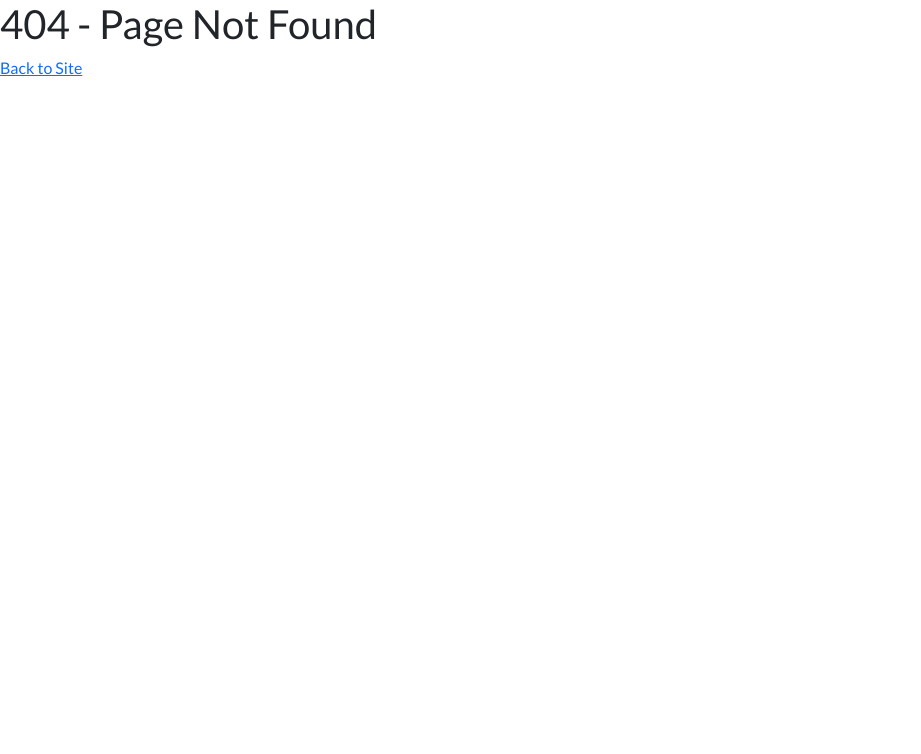
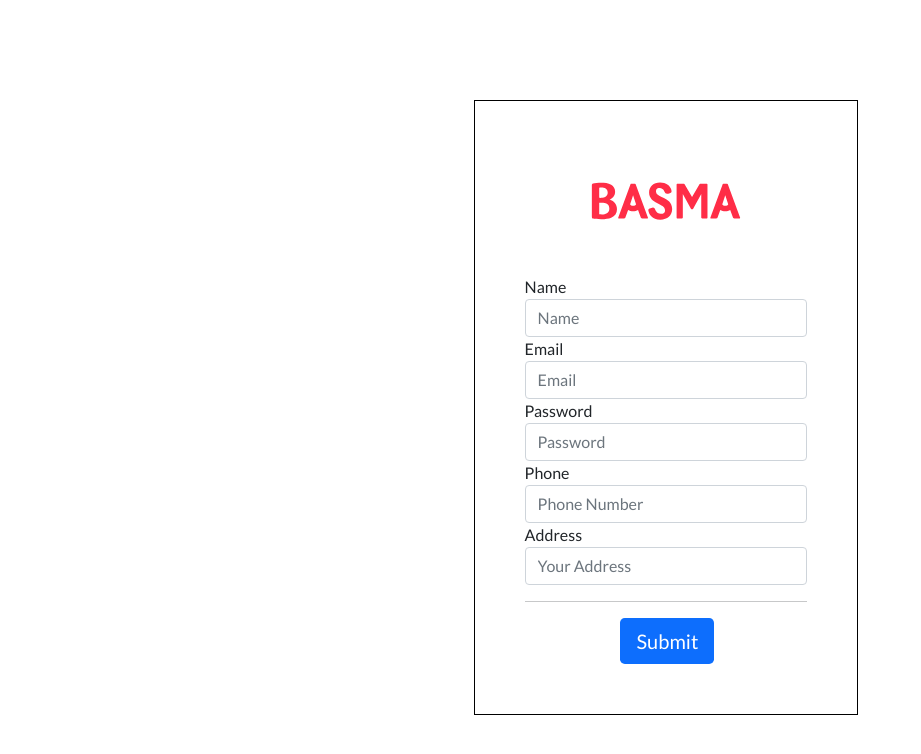
Before and after one commit to ElieAzar-Algo/Basma.com-ReactJs, a React (Create React App) app: page / in a window 1280 px wide. Before the commit this address had no page. Shown: the top 754 px of the page, without its empty margins (0-921 px from the left). Built offline with nearby package versions, Linux system fonts and the light colour scheme.

Commit message:
register oage

```diff
--- a/src/App.css
+++ b/src/App.css
@@ -40,3 +40,12 @@
   font-weight: 900;
   font-size: larger;
 }
+
+.logout{
+  color:white;
+  margin-top: 20%;
+}
+.logout:hover {
+  background-color: #1a83ff;
+  cursor: pointer;
+}
--- a/src/components/Routes.js
+++ b/src/components/Routes.js
@@ -5,6 +5,8 @@ import NotFound from "../pages/admin/NotFound";
 import Customers from "../pages/admin/Customers";
 import Dashboard from "../pages/admin/Dashboard";
 import Login from "../pages/admin/Login";
+import Register from "../pages/front/Register";
+import Home from "../pages/front/Home";
 
 export default function Routes() {
   const {
@@ -18,6 +20,18 @@ export default function Routes() {
       <PublicRoute
         path="/admin/login"
         component={Login}
+        token={access_token}
+        exact
+      />
+      <PublicRoute
+        path="/"
+        component={Register}
+        token={access_token}
+        exact
+      />
+       <PublicRoute
+        path="/home"
+        component={Home}
         token={access_token}
         exact
       />
--- a/src/components/admin/layout/sidebar/Navbar.js
+++ b/src/components/admin/layout/sidebar/Navbar.js
@@ -42,6 +42,11 @@ function Navbar(props) {
                 </li>
               );
             })}
+             <li className="nav-text logout" onClick={logout}>
+
+              <AiIcons.AiOutlineLogout />
+              <span className="menu-icon-text ">Logout</span>
+            </li>
           </ul>
         </nav>
       </IconContext.Provider>
--- a/src/components/admin/layout/sidebar/SidebarData.js
+++ b/src/components/admin/layout/sidebar/SidebarData.js
@@ -16,11 +16,5 @@ export const SidebarData = [
         icon: <IoIcons.IoMdPeople />,
         cName: 'nav-text'
     },
-    {
-        title: "Logout",
-        path: "/admin/login",
-        icon: <AiIcons.AiOutlineLogout />,
-        cName: "nav-text",
-      },
 
 ]
--- a/src/components/session/SessionProvider.js
+++ b/src/components/session/SessionProvider.js
@@ -62,6 +62,7 @@ export default function SessionProvider({ children }) {
     updateSession({ user: { access_token: null } });
     removeCookie("id");
     removeCookie("token");
+    console.log('logged out')
   }
 
   const context = {
--- a/src/pages/front/Home.js
+++ b/src/pages/front/Home.js
@@ -0,0 +1,9 @@
+import React from 'react'
+
+export default function Home() {
+    return (
+        <div>
+            Home
+        </div>
+    )
+}
--- /dev/null
+++ b/src/pages/front/Register.js
@@ -0,0 +1,184 @@
+import Logo from "../../assets/basma-logo.svg";
+
+import React, { useState } from "react";
+import {
+  Button,
+  Form,
+  FormGroup,
+  Input,
+  Label,
+  UncontrolledAlert,
+} from "reactstrap";
+import { Redirect } from "react-router-dom";
+
+export default function Register(props) {
+  const [errors, setErrors] = useState(false);
+  const [state, setValue] = useState({
+    name: "",
+    email: "",
+    password: "",
+    phone: "",
+    address: "",
+  });
+
+  function setState(nextState) {
+    // console.log(nextState)
+    setValue((prevState) => ({
+      ...prevState,
+      ...nextState,
+    }));
+    console.log(state);
+  }
+
+  function handleChange(e) {
+    let { name, value } = e.target;
+
+    setState({ [name]: value });
+  }
+
+  async function handleSubmit(e) {
+    e.nativeEvent.preventDefault();
+
+    const response = await fetch(
+      "http://localhost:8000/api/customer/register",
+      {
+        method: "POST",
+        headers: {
+          "Content-Type": "application/json",
+          Accept: "application/json",
+          //Authorization: "Bearer " + token,
+        },
+        body: JSON.stringify({
+          ...state,
+        }),
+      }
+    );
+    const result = await response.json();
+    // console.log(result);
+    if (result.success) {
+      setErrors(result);
+
+      props.history.push("/home");
+    } else {
+      setErrors(result.errors);
+    }
+  }
+
+  return (
+    <div style={{ position: "relative" }}>
+      <div
+        style={{
+          width: "30vw",
+          margin: "100px 33% 100px auto ",
+          border: "solid 1px black",
+          padding: "50px 50px",
+        }}
+      >
+        <Form onSubmit={handleSubmit}>
+          <div className="text-center pb-4">
+            <img
+              src={Logo}
+              className="rounded"
+              style={{ width: 150, height: 100, cursor: "pointer" }}
+              alt="logo"
+            />
+          </div>
+
+          <FormGroup>
+            <Label for="name">Name</Label>
+            <Input
+              type="name"
+              name="name"
+              onChange={handleChange}
+              placeholder="Name"
+            />
+          </FormGroup>
+          {errors.name ? (
+            <UncontrolledAlert color="danger">{errors.name} </UncontrolledAlert>
+          ) : (
+            ""
+          )}
+
+          <FormGroup>
+            <Label for="email">Email</Label>
+            <Input
+              type="email"
+              name="email"
+              onChange={handleChange}
+              placeholder="Email"
+            />
+          </FormGroup>
+          {errors.email ? (
+            <UncontrolledAlert color="danger">
+              {errors.email}{" "}
+            </UncontrolledAlert>
+          ) : (
+            ""
+          )}
+
+          <FormGroup>
+            <Label for="password">Password</Label>
+            <Input
+              type="password"
+              name="password"
+              onChange={handleChange}
+              placeholder="Password"
+            />
+          </FormGroup>
+          {errors.password ? (
+            <UncontrolledAlert color="danger">
+              {errors.password}{" "}
+            </UncontrolledAlert>
+          ) : (
+            ""
+          )}
+
+          <FormGroup>
+            <Label for="phone">Phone</Label>
+            <Input
+              type="text"
+              name="phone"
+              onChange={handleChange}
+              placeholder="Phone Number"
+            />
+          </FormGroup>
+          {errors.phone ? (
+            <UncontrolledAlert color="danger">
+              {errors.phone}{" "}
+            </UncontrolledAlert>
+          ) : (
+            ""
+          )}
+
+          <FormGroup>
+            <Label for="address">Address</Label>
+            <Input
+              type="text"
+              name="address"
+              onChange={handleChange}
+              placeholder="Your Address"
+            />
+          </FormGroup>
+          {errors.address ? (
+            <UncontrolledAlert color="danger">
+              {errors.address}{" "}
+            </UncontrolledAlert>
+          ) : (
+            ""
+          )}
+
+          <hr />
+          <Button
+            size="lg"
+            style={{ marginLeft: "34%" }}
+            className="border-0 bg-primary"
+            block
+            type="submit"
+          >
+            Submit
+          </Button>
+        </Form>
+      </div>
+    </div>
+  );
+}
```
